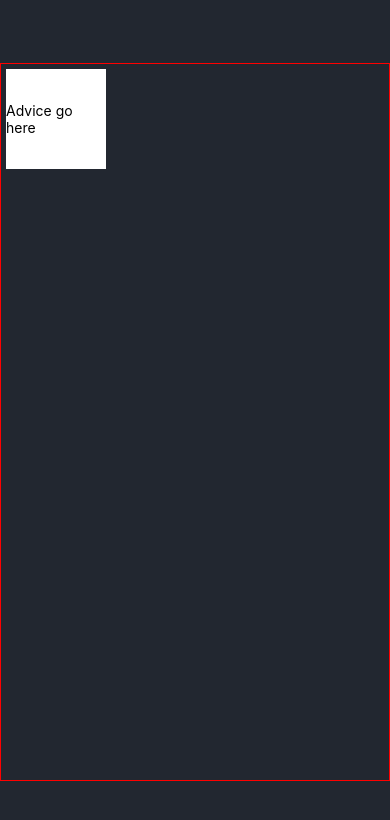
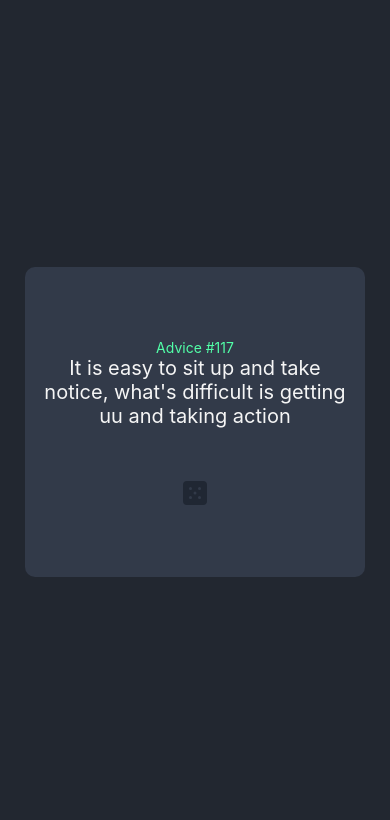
Before and after one commit to agam95/quote-generator-app-reactNative, a React Native app: screen / in a window 390 px wide. Shown: the top 820 px of the page. Built offline with nearby package versions, Linux system fonts and the light colour scheme.

Commit message:
Instertedg image for Dice

```diff
--- a/App.js
+++ b/App.js
@@ -1,6 +1,6 @@
 import { StatusBar } from "expo-status-bar";
 import react from "react";
-import { StyleSheet, Text, View } from "react-native";
+import { StyleSheet, Text, View, Image } from "react-native";
 
 import Boxes from "./src/Boxes";
 
--- a/src/Boxes.js
+++ b/src/Boxes.js
@@ -1,38 +1,45 @@
 import { StatusBar } from "expo-status-bar";
 import react from "react";
-import { StyleSheet, Text, View } from "react-native";
+import { StyleSheet, Text, View, Image } from "react-native";
+
+import Dice from "./Dice";
 
 export default class Boxes extends react.Component {
   render() {
     return (
-      <View style={styles.container}>
-        <View style={styles.box}>
-          <View style={styles.inner}>
-            <Text>Advice go here</Text>
-          </View>
-        </View>
+      <View style={styles.box}>
+        <Text style={styles.header}>Advice #117</Text>
+        <Text style={styles.advice}>
+          It is easy to sit up and take notice, what's difficult is getting uu
+          and taking action
+        </Text>
+        <Dice />
       </View>
     );
   }
 }
 
 const styles = StyleSheet.create({
-  container: {
-    width: "100%",
-    height: "85%",
-    padding: 5,
-    border: "1px solid red",
+  box: {
+    width: "340px",
+    height: "310px",
+    backgroundColor: "hsl(217, 19%, 24%)",
+    borderRadius: "10px",
+    display: "flex",
+    alignItems: "center",
+    justifyContent: "center",
+    color: "white",
   },
 
-  box: {
-    width: "100px",
-    height: "100px",
+  header: {
+    color: "hsl(150, 100%, 66%)",
   },
 
-  inner: {
-    flex: 1,
-    backgroundColor: "white",
-    alignItems: "center",
-    justifyContent: "center",
+  advice: {
+    color: "whitesmoke",
+    fontSize: "20px",
+    textAlign: "center",
+    width: "90%",
+    height: "125px",
   },
 });
--- /dev/null
+++ b/src/Dice.js
@@ -0,0 +1,18 @@
+import { StatusBar } from "expo-status-bar";
+import react from "react";
+import { StyleSheet, Text, View, Image } from "react-native";
+
+export default class Dice extends react.Component {
+  render() {
+    return (
+      <svg xmlns="http://www.w3.org/2000/svg" width="24" height="24">
+        <path
+          fill="#202733"
+          d="M20 0H4a4.005 4.005 0 00-4 4v16a4.005 4.005 0 004 4h16a4.005 4.005 0 004-4V4a4.005 4.005 0 00-4-4zM7.5 18a1.5 1.5 0 110-3 1.5 1.5 0 010 3zm0-9a1.5 1.5 0 110-3 1.5 1.5 0 010 3zm4.5 4.5a1.5 1.5 0 110-3 1.5 1.5 0 010 3zm4.5 4.5a1.5 1.5 0 110-3 1.5 1.5 0 010 3zm0-9a1.5 1.5 0 110-3 1.5 1.5 0 010 3z"
+        ></path>
+      </svg>
+    );
+  }
+}
+
+const styles = StyleSheet.create({});
```
Also changed, not shown: assets/icon-dice.svg (added), assets/pattern-divider-mobile.svg (added).
